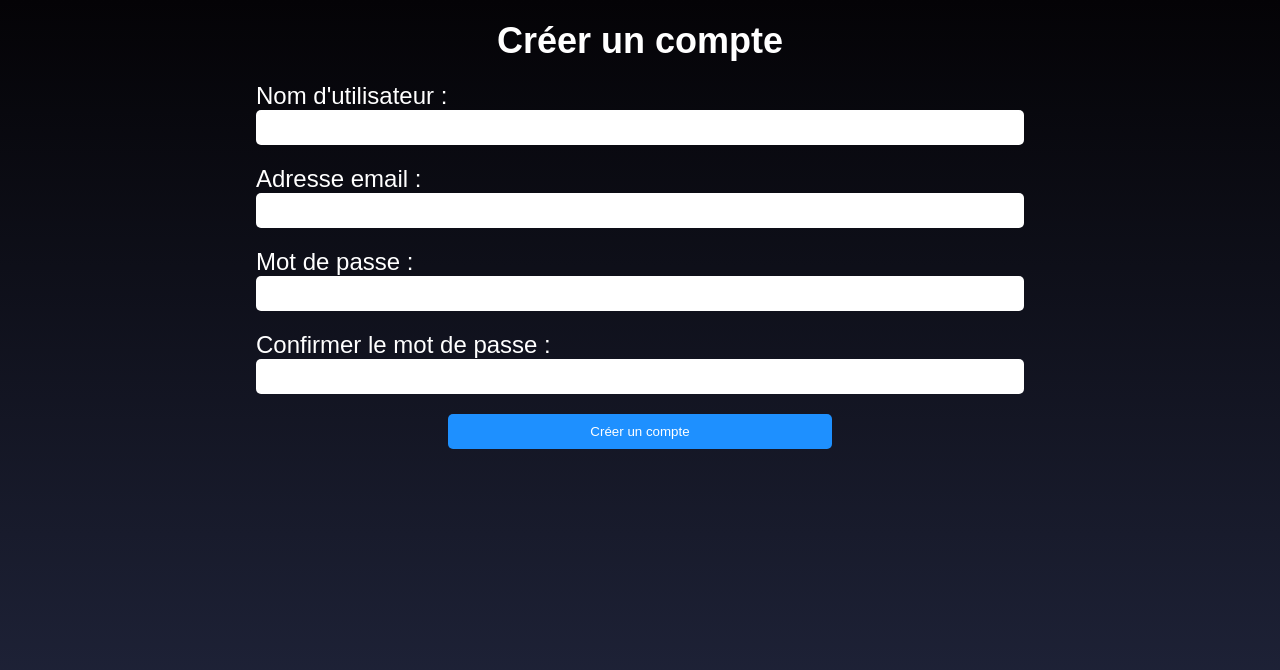
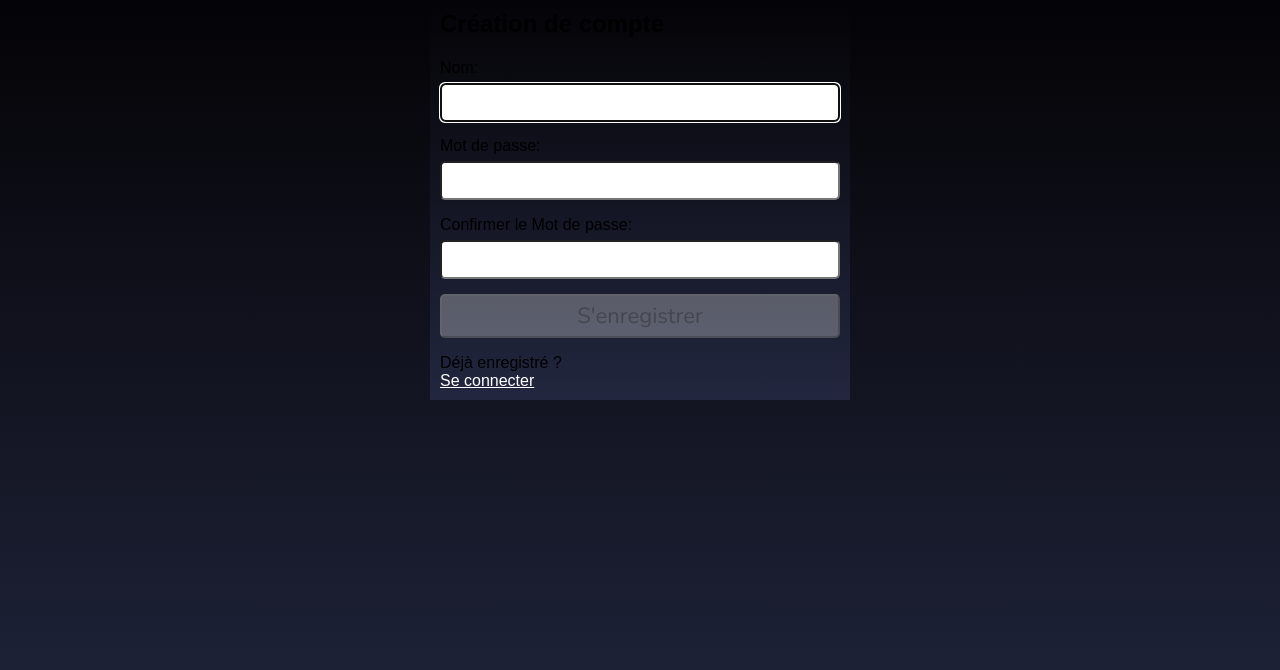
Before and after one commit to Remar59/liremersion, a React (Create React App) app: page /signup in a window 1280 px wide. Shown: the top 670 px of the page. Built offline with nearby package versions, Linux system fonts and the light colour scheme.

Commit message:
Merging API

```diff
--- /dev/null
+++ b/src/api/axios.js
@@ -0,0 +1,5 @@
+import axios from 'axios';
+
+export default axios.create({
+    baseURL: 'http://localhost:5500'
+});
--- a/src/components/Signup.js
+++ b/src/components/Signup.js
@@ -1,33 +1,185 @@
-import React from 'react';
-import '../styles/signup.scss';
+import { useRef, useState, useEffect } from "react";
+import { faCheck, faTimes, faInfoCircle } from "@fortawesome/free-solid-svg-icons";
+import { FontAwesomeIcon } from "@fortawesome/react-fontawesome";
+import axios from '../api/axios';
+import "../styles/signup.scss";
 
-function Signup() {
+const USER_REGEX = /^[A-z][A-z0-9-_]{3,23}$/;
+const PWD_REGEX = /^(?=.*[a-z])(?=.*[A-Z])(?=.*[0-9])(?=.*[!@#$%]).{8,24}$/;
+const REGISTER_URL = '/register';
+
+const Register = () => {
+    const userRef = useRef();
+    const errRef = useRef();
+
+    const [user, setUser] = useState('');
+    const [validName, setValidName] = useState(false);
+    const [userFocus, setUserFocus] = useState(false);
+
+    const [pwd, setPwd] = useState('');
+    const [validPwd, setValidPwd] = useState(false);
+    const [pwdFocus, setPwdFocus] = useState(false);
+
+    const [matchPwd, setMatchPwd] = useState('');
+    const [validMatch, setValidMatch] = useState(false);
+    const [matchFocus, setMatchFocus] = useState(false);
+
+    const [errMsg, setErrMsg] = useState('');
+    const [success, setSuccess] = useState(false);
+
+    useEffect(() => {
+        userRef.current.focus();
+    }, [])
+
+    useEffect(() => {
+        setValidName(USER_REGEX.test(user));
+    }, [user])
+
+    useEffect(() => {
+        setValidPwd(PWD_REGEX.test(pwd));
+        setValidMatch(pwd === matchPwd);
+    }, [pwd, matchPwd])
+
+    useEffect(() => {
+        setErrMsg('');
+    }, [user, pwd, matchPwd])
+
+    const handleSubmit = async (e) => {
+        e.preventDefault();
+        // if button enabled with JS hack
+        const v1 = USER_REGEX.test(user);
+        const v2 = PWD_REGEX.test(pwd);
+        if (!v1 || !v2) {
+            setErrMsg("Invalid Entry");
+            return;
+        }
+        try {
+            const response = await axios.post(REGISTER_URL,
+                JSON.stringify({ user, pwd }),
+                {
+                    headers: { 'Content-Type': 'application/json' },
+                    withCredentials: true
+                }
+            );
+            console.log(response?.data);
+            console.log(response?.accessToken);
+            console.log(JSON.stringify(response))
+            setSuccess(true);
+            //clear state and controlled inputs
+            //need value attrib on inputs for this
+            setUser('');
+            setPwd('');
+            setMatchPwd('');
+        } catch (err) {
+            if (!err?.response) {
+                setErrMsg('No Server Response');
+            } else if (err.response?.status === 409) {
+                setErrMsg('Username Taken');
+            } else {
+                setErrMsg('Registration Failed')
+            }
+            errRef.current.focus();
+        }
+    }
+
     return (
-        <div className='signup-container'>
-            <div className='signup-content'>
-                <h2>Créer un compte</h2>
-                <form>
-                    <div className='form-group'>
-                        <label htmlFor='username'>Nom d'utilisateur :</label>
-                        <input type='text' id='username' name='username' />
-                    </div>
-                    <div className='form-group'>
-                        <label htmlFor='email'>Adresse email :</label>
-                        <input type='email' id='email' name='email' />
-                    </div>
-                    <div className='form-group'>
-                        <label htmlFor='password'>Mot de passe :</label>
-                        <input type='password' id='password' name='password' />
-                    </div>
-                    <div className='form-group'>
-                        <label htmlFor='confirm-password'>Confirmer le mot de passe :</label>
-                        <input type='password' id='confirm-password' name='confirm-password' />
-                    </div>
-                    <button type='submit'>Créer un compte</button>
-                </form>
-            </div>
-        </div>
-    );
+        <>
+            {success ? (
+                <section>
+                    <h1>Success!</h1>
+                    <p>
+                        <a href="/">Sign In</a>
+                    </p>
+                </section>
+            ) : (
+                <section>
+                    <p ref={errRef} className={errMsg ? "errmsg" : "offscreen"} aria-live="assertive">{errMsg}</p>
+                    <h1>Création de compte</h1>
+                    <form onSubmit={handleSubmit}>
+                        <label htmlFor="username">
+                            Nom:
+                            <FontAwesomeIcon icon={faCheck} className={validName ? "valid" : "hide"} />
+                            <FontAwesomeIcon icon={faTimes} className={validName || !user ? "hide" : "invalid"} />
+                        </label>
+                        <input
+                            type="text"
+                            id="username"
+                            ref={userRef}
+                            autoComplete="off"
+                            onChange={(e) => setUser(e.target.value)}
+                            value={user}
+                            required
+                            aria-invalid={validName ? "false" : "true"}
+                            aria-describedby="uidnote"
+                            onFocus={() => setUserFocus(true)}
+                            onBlur={() => setUserFocus(false)}
+                        />
+                        <p id="uidnote" className={userFocus && user && !validName ? "instructions" : "offscreen"}>
+                            <FontAwesomeIcon icon={faInfoCircle} />
+                            4 to 24 characters.<br />
+                            Must begin with a letter.<br />
+                            Letters, numbers, underscores, hyphens allowed.
+                        </p>
+
+
+                        <label htmlFor="password">
+                            Mot de passe:
+                            <FontAwesomeIcon icon={faCheck} className={validPwd ? "valid" : "hide"} />
+                            <FontAwesomeIcon icon={faTimes} className={validPwd || !pwd ? "hide" : "invalid"} />
+                        </label>
+                        <input
+                            type="password"
+                            id="password"
+                            onChange={(e) => setPwd(e.target.value)}
+                            value={pwd}
+                            required
+                            aria-invalid={validPwd ? "false" : "true"}
+                            aria-describedby="pwdnote"
+                            onFocus={() => setPwdFocus(true)}
+                            onBlur={() => setPwdFocus(false)}
+                        />
+                        <p id="pwdnote" className={pwdFocus && !validPwd ? "instructions" : "offscreen"}>
+                            <FontAwesomeIcon icon={faInfoCircle} />
+                            8 to 24 characters.<br />
+                            Must include uppercase and lowercase letters, a number and a special character.<br />
+                            Allowed special characters: <span aria-label="exclamation mark">!</span> <span aria-label="at symbol">@</span> <span aria-label="hashtag">#</span> <span aria-label="dollar sign">$</span> <span aria-label="percent">%</span>
+                        </p>
+
+
+                        <label htmlFor="confirm_pwd">
+                            Confirmer le Mot de passe:
+                            <FontAwesomeIcon icon={faCheck} className={validMatch && matchPwd ? "valid" : "hide"} />
+                            <FontAwesomeIcon icon={faTimes} className={validMatch || !matchPwd ? "hide" : "invalid"} />
+                        </label>
+                        <input
+                            type="password"
+                            id="confirm_pwd"
+                            onChange={(e) => setMatchPwd(e.target.value)}
+                            value={matchPwd}
+                            required
+                            aria-invalid={validMatch ? "false" : "true"}
+                            aria-describedby="confirmnote"
+                            onFocus={() => setMatchFocus(true)}
+                            onBlur={() => setMatchFocus(false)}
+                        />
+                        <p id="confirmnote" className={matchFocus && !validMatch ? "instructions" : "offscreen"}>
+                            <FontAwesomeIcon icon={faInfoCircle} />
+                            Must match the first password input field.
+                        </p>
+
+                        <button disabled={!validName || !validPwd || !validMatch ? true : false}>S'enregistrer</button>
+                    </form>
+                    <p>
+                        Déjà enregistré ?<br />
+                        <span className="line">
+                            {/*put router link here*/}
+                            <a href="/login">Se connecter</a>
+                        </span>
+                    </p>
+                </section>
+            )}
+        </>
+    )
 }
 
-export default Signup;
+export default Register
--- a/src/components/login.js
+++ b/src/components/login.js
@@ -1,6 +1,5 @@
 import React, { useState } from "react";
 import { useNavigate} from 'react-router-dom';
-import { Button, message, Space } from 'antd';
 
 import "../styles/login.scss";
 
@@ -10,7 +9,7 @@
   const [isSubmitted, setIsSubmitted] = useState(false);
 
   // User Login info
-  const database = [
+  const dbuser = [
     {
       username: "Flo",
       password: "Flo123"
@@ -28,31 +27,26 @@
   const navigate = useNavigate();
 
   const handleSubmit = (event) => {
-    //Prevent page reload
     event.preventDefault();
 
     const { uname, pass } = document.forms[0];
 
+    const userData = dbuser.find((user) => user.username === uname.value);
 
-    // Find user login info
-    const userData = database.find((user) => user.username === uname.value);
 
-    // Compare user info
     if (userData) {
       if (userData.password !== pass.value) {
-        // Invalid password
         setErrorMessages({ name: "pass", message: errors.pass });
       } else {
         setIsSubmitted(true);
         navigate('/');
       }
     } else {
-      // Username not found
       setErrorMessages({ name: "uname", message: errors.uname });
     }
   };
 
-  // Generate JSX code for error message
+
   const renderErrorMessage = (name) =>
     name === errorMessages.name && (
       <div className="error">{errorMessages.message}</div>
--- a/src/styles/signup.scss
+++ b/src/styles/signup.scss
@@ -1,58 +1,106 @@
 @import "reset";
 
-.signup-container {
-    height: 100vh;
-    background: linear-gradient(#040306, #22273f);
+@import url('https://fonts.googleapis.com/css2?family=Nunito&display=swap');
 
-    .signup-content {
-        color: white;
-        font-size: 24px;
-        width: 60%;
-        margin: auto;
-
-        @media screen and (max-width: 600px) {
-            width: 90%;
+* {
+    margin: 0;
+    padding: 0;
+    box-sizing: border-box;
 }
 
-        h2 {
-            margin-bottom: 20px;
-            text-align: center;
-            padding-top: 20px;
+body {
+    min-height: 100vh;
+    background: linear-gradient(#040306, #22273f);
+}
+
+#root {
+    display: flex;
+    justify-content: center;
+}
+
+section {
+    width: 100%;
+    max-width: 420px;
+    min-height: 400px;
+    display: flex;
+    flex-direction: column;
+    justify-content: flex-start;
+    padding: 1rem;
+    background: linear-gradient(#040306, #22273f);
 }
 
 form {
     display: flex;
     flex-direction: column;
-
-            .form-group {
-                margin-bottom: 20px;
-
-                label {
-                    margin-bottom: 5px;
+    justify-content: space-evenly;
+    flex-grow: 1;
+    padding-bottom: 1rem;
 }
 
-                input {
-                    width: 100%;
-                    padding: 10px;
-                    border-radius: 5px;
-                    border: none;
+a, a:visited {
+    color: #fff;
 }
+
+input[type="text"],
+input[type="password"],
+button,
+textarea {
+  font-family: 'Nunito', sans-serif;
+  font-size: 22px;
+  padding: 0.25rem;
+  border-radius: 0.5rem;
+}
+
+label,
+button {
+  margin-top: 1rem;
 }
 
 button {
-                width: 50%;
-                margin: auto;
-                padding: 10px;
-                border-radius: 5px;
-                border: none;
-                background-color: #1E90FF;
-                color: white;
-                cursor: pointer;
+  padding: 0.5rem;
+}
 
-                &:hover {
-                    background-color: #4169E1;
+.instructions {
+    font-size: 0.75rem;
+    border-radius: 0.5rem;
+    background: #000;
+    color: #fff;
+    padding: 0.25rem;
+    position: relative;
+    bottom: -10px;
 }
+
+.instructions > svg {
+    margin-right: 0.25rem;
 }
+
+.offscreen {
+    position: absolute;
+    left: -9999px;
 }
+
+.hide {
+    display: none;
 }
+
+.valid {
+    color: limegreen;
+    margin-left: 0.25rem;
 }
+
+.invalid {
+    color: red;
+    margin-left: 0.25rem;
+}
+
+.errmsg {
+    background-color: lightpink;
+    color: firebrick;
+    font-weight: bold;
+    padding: 0.5rem;
+    margin-bottom: 0.5rem;
+}
+
+.line {
+    display: inline-block;
+}
```
Also changed, not shown: package.json (+7 -0 lines), 1 other file (tests, documents, lock files or other folders). Lines whose indentation alone changed are shown as unchanged.
